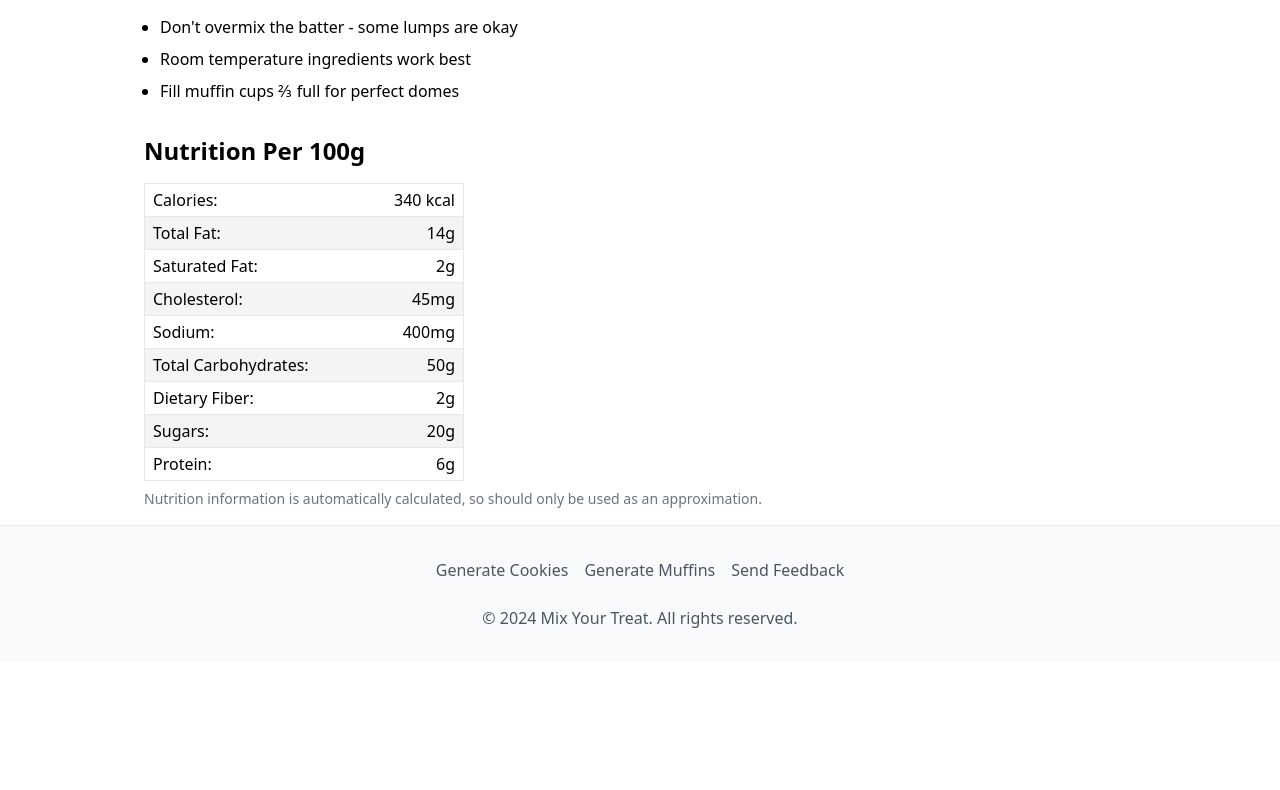
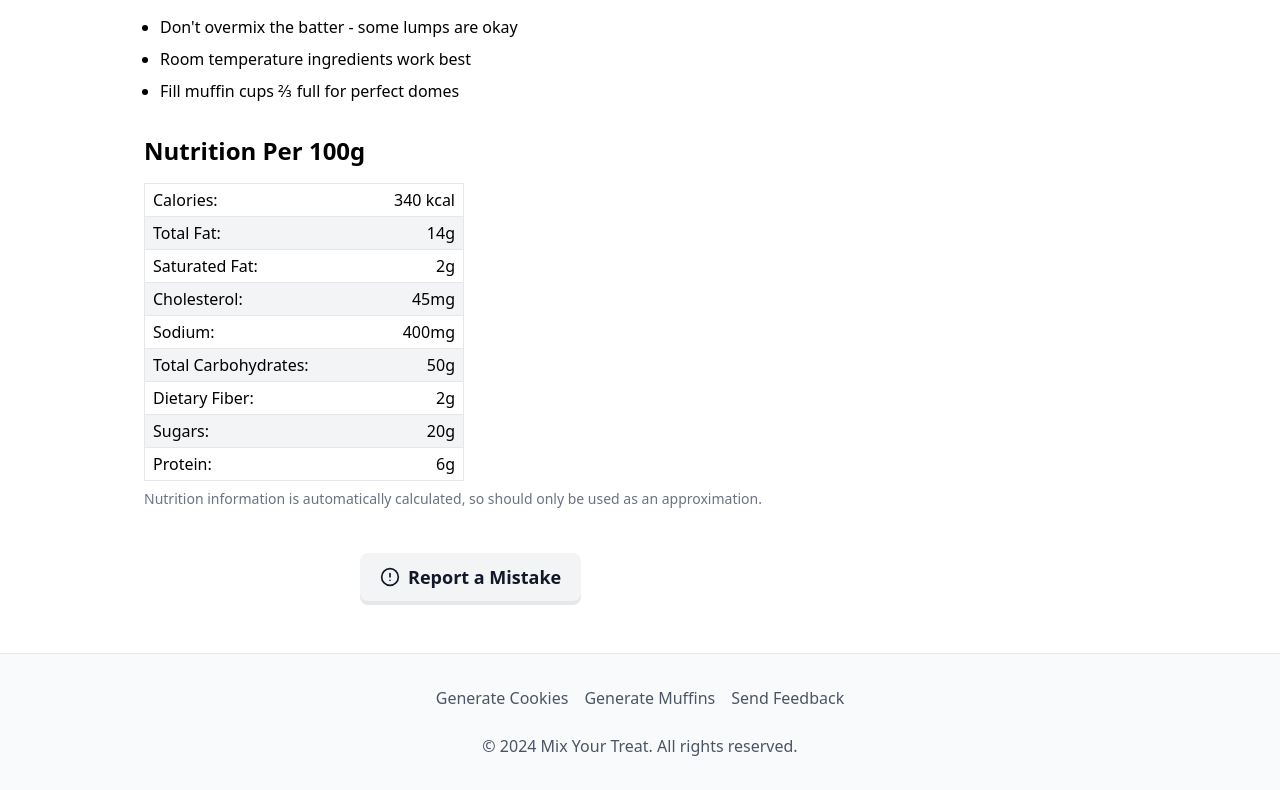
Before and after one commit to tomas-sedlak/recipe-generator, a React (Vite) app: page /muffins in a window 1280 px wide. Shown: the part 970-1760 px from the top of the page. Before the commit the page ends 1632 px from the top, so only its background shows below. Built offline with nearby package versions, Linux system fonts and the light colour scheme.

Commit message:
Added mistake report button

```diff
--- a/src/pages/HomePage.tsx
+++ b/src/pages/HomePage.tsx
@@ -156,7 +156,7 @@ export default function HomePage() {
 
             {/* Get Started Section */}
             <section aria-label="Get Started" className="max-w-screen-lg w-full mx-auto px-4 mb-8 text-center">
-                <div className="bg-purple-100 rounded-2xl px-4 py-8 md:py-12">
+                <div className="bg-purple-100 rounded-2xl px-6 py-8 md:py-12">
                     <h2 className="text-4xl font-bold mb-4">
                         Ready to Start Baking?
                     </h2>
--- a/src/templates/RecipeTemplate.tsx
+++ b/src/templates/RecipeTemplate.tsx
@@ -2,12 +2,13 @@
 import { useState } from 'react';
 
 // Icons
-import { CheckIcon, Clock8Icon, ClockIcon, DownloadIcon, LinkIcon, UtensilsIcon } from 'lucide-react';
+import { CheckIcon, Clock8Icon, ClockIcon, DownloadIcon, LinkIcon, UtensilsIcon, AlertCircleIcon } from 'lucide-react';
 
 // Utils
 import { generateRecipePDF } from '../utils/generateRecipePDF';
 
 // Components
+import { Link } from 'react-router-dom';
 import Preview from '../components/common/Preview';
 import Button from '../components/common/Button';
 
@@ -16,6 +17,7 @@ import RecipeData from '../types/RecipeTypes';
 
 export default function RecipeTemplate({ recipe }: { recipe: RecipeData }) {
     const [showTooltip, setShowTooltip] = useState(false);
+    const [showReportModal, setShowReportModal] = useState(false);
 
     // Add state for checked ingredients
     const [checkedIngredients, setCheckedIngredients] = useState<Set<string>>(new Set());
@@ -152,7 +154,7 @@ export default function RecipeTemplate({ recipe }: { recipe: RecipeData }) {
                     </section>
                 )}
 
-                <section>
+                <section className="mb-12">
                     <h2 className="text-2xl font-bold mb-4">Nutrition Per 100g</h2>
                     <table className="sm:max-w-[320px] w-full border rounded-lg">
                         <tbody>
@@ -196,11 +198,46 @@ export default function RecipeTemplate({ recipe }: { recipe: RecipeData }) {
                     </table>
                     <p className="text-gray-500 text-sm mt-2">Nutrition information is automatically calculated, so should only be used as an approximation.</p>
                 </section>
+
+                <section className="mb-8">
+                    <div className="flex justify-center">
+                        <Button variant="secondary" onClick={() => setShowReportModal(true)}>
+                            <AlertCircleIcon className="w-5 h-5" />
+                            Report a Mistake
+                        </Button>
+                    </div>
+                </section>
             </div>
 
             <div className="hidden md:block md:col-span-1 sticky top-20 h-fit">
                 <Preview folder={recipe.previewFolder} items={recipe.previewItems} />
             </div>
+
+            {showReportModal && (
+                <div className="fixed inset-0 bg-black bg-opacity-50 flex items-center justify-center p-4 z-50">
+                    <div className="bg-white rounded-2xl px-6 py-4 max-w-md w-full">
+                        <h2 className="text-2xl font-bold mb-4">Report a Mistake</h2>
+                        <p className="mb-4">
+                            Thank you for helping improve our recipes. Please send any corrections to:
+                        </p>
+                        <Link
+                            to="mailto:mixyourtreat@gmail.com"
+                            target="_blank"
+                            className="text-purple-500 hover:text-purple-600 underline"
+                        >
+                            mixyourtreat@gmail.com
+                        </Link>
+                        <div className="mt-6 flex justify-end">
+                            <Button
+                                variant="secondary"
+                                onClick={() => setShowReportModal(false)}
+                            >
+                                Close
+                            </Button>
+                        </div>
+                    </div>
+                </div>
+            )}
         </div>
     );
 }
```
